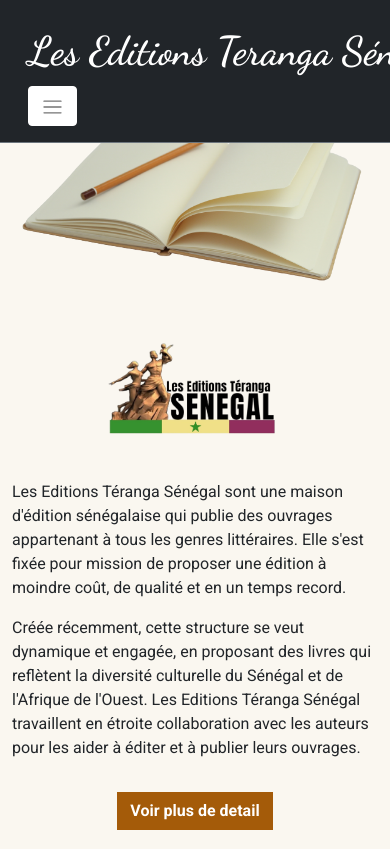
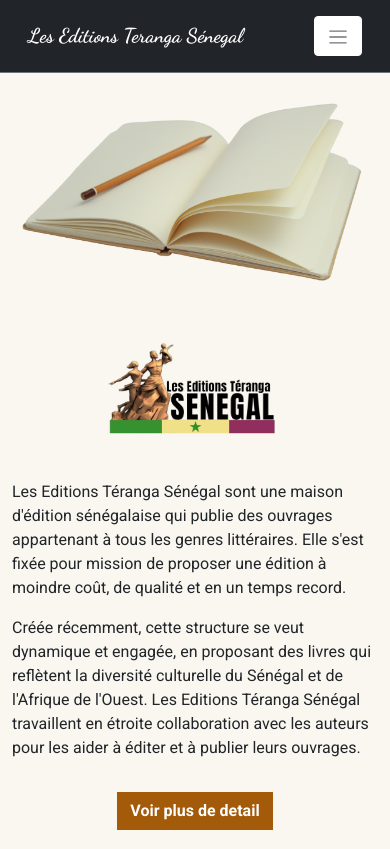
Before and after one commit to yerrymina1195/Editions-teranga, a plain HTML site: page index.html in a window 390 px wide. Shown: the top 849 px of the page. Drawn offline with nearby package versions, Linux system fonts and the light colour scheme.

Commit message:
THIRD commit

```diff
--- a/teranga.css
+++ b/teranga.css
@@ -107,7 +107,10 @@
     .carousel-inner .carousel-item > div:first-child {
         display: block;
     }
+
+
 }
+
 
 .carousel-inner .carousel-item.active,
 .carousel-inner .carousel-item-next,
@@ -156,3 +159,10 @@
     font-family: 'Dancing Script', cursive;
     font-size: 20px;
 }
+@media only screen and (max-width: 566px) {
+    .logon{
+        font-family: 'Dancing Script', cursive;
+    font-weight: 700 !important;
+    font-size: 20px !important;
+    }
+}
```
